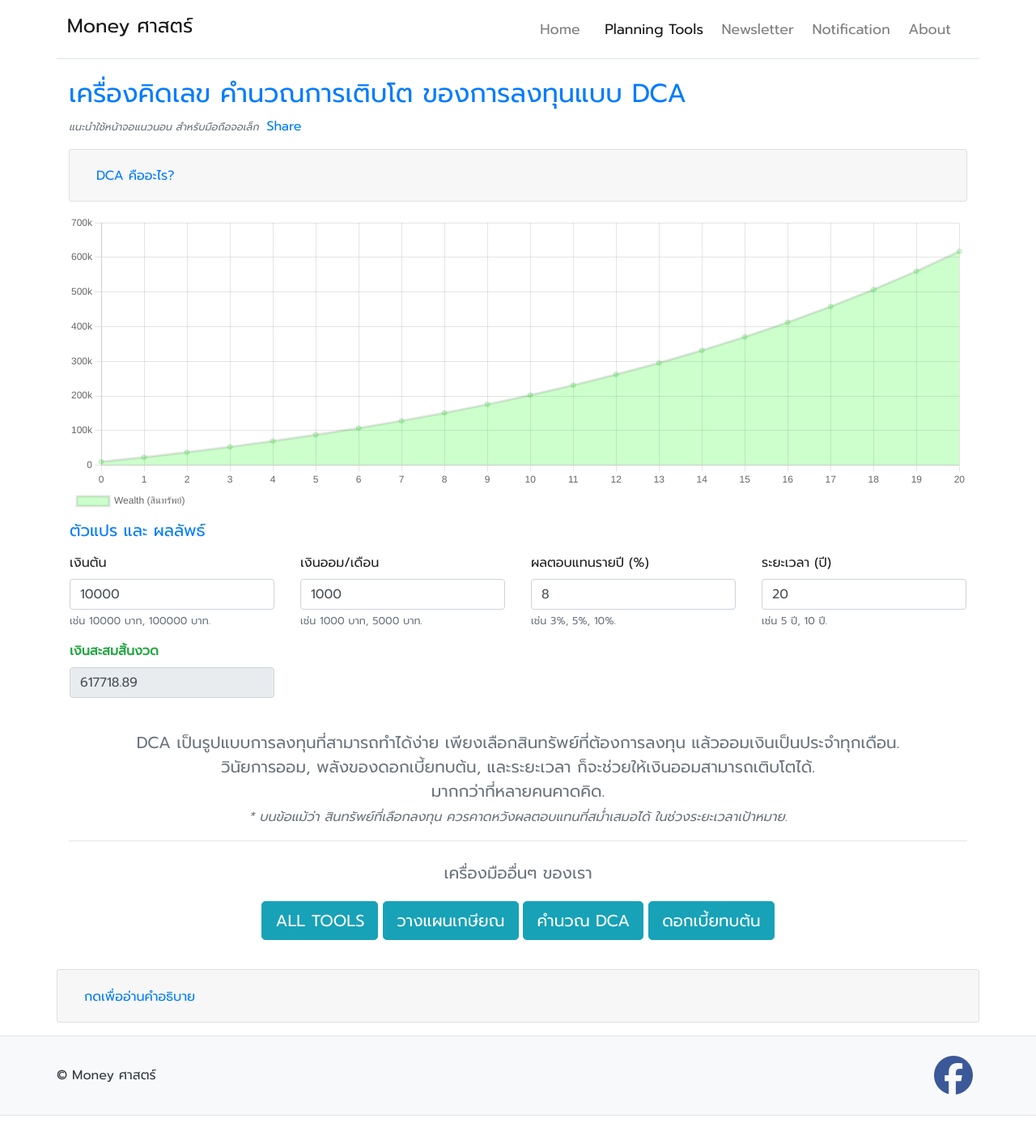
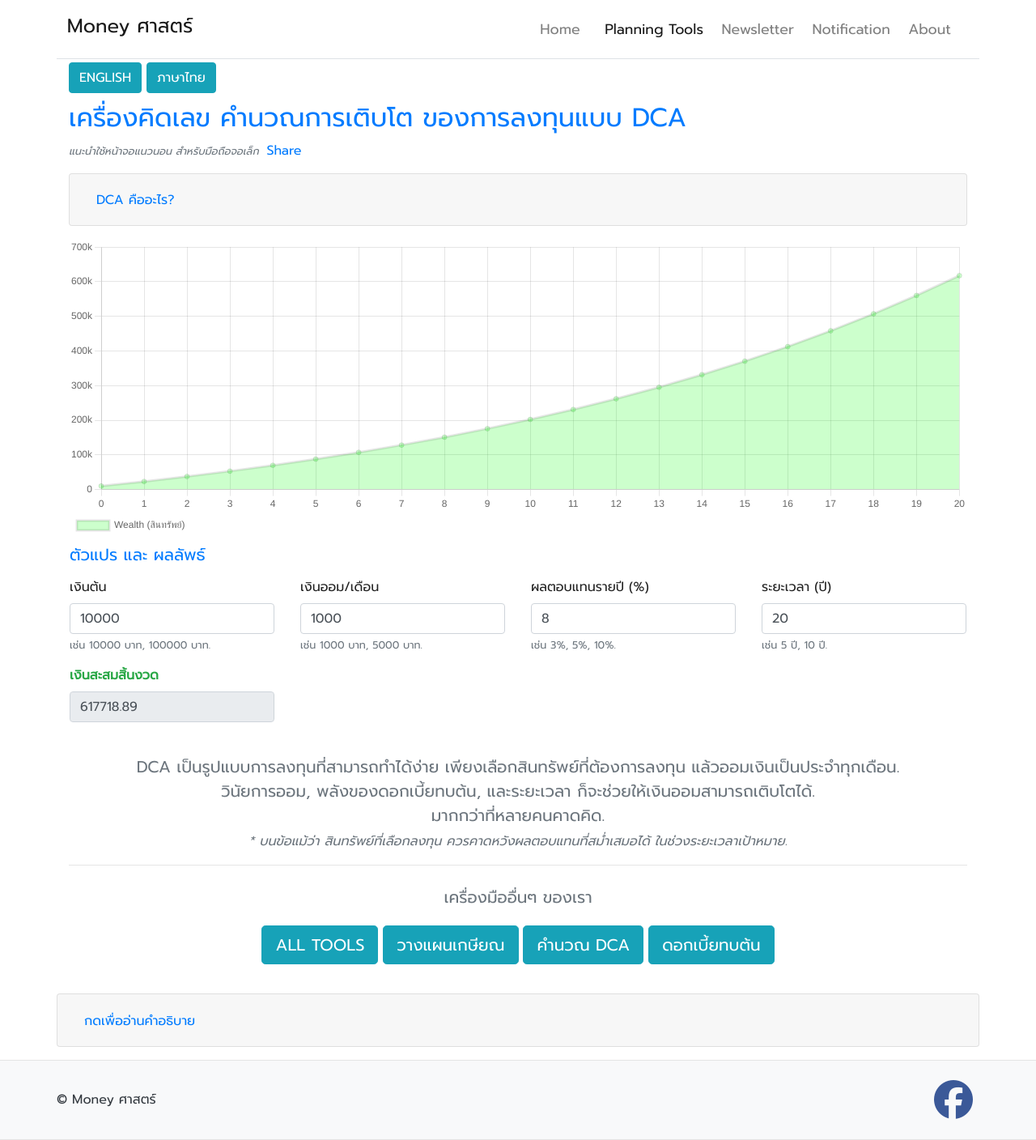
Before and after one commit to moneysart/moneysart.github.io, a Jekyll site: the page built from tools/dca/index.html, in a window 1280 px wide. Shown: the whole page at 81% size. Built offline with Jekyll 4.4.1, drawn with Linux system fonts in a browser that asks for light colours; nearby versions of some CDN libraries; before the commit the page ends 1378 px from its top, so only the background shows below that.

Commit message:
add lang in yaml Front Matter, add lang buttons

```diff
--- a/tools/dca/index.html
+++ b/tools/dca/index.html
@@ -4,13 +4,20 @@ layout: tool
 description: จำลองการเติบโตของการลงทุนแบบ DCA แบบ interactive ปรับตัวแปรได้ตามความต้องการของผู้ใช้ โดยมีกราฟช่วยแสดงผลการเติบโตของเงินลงทุน ตามเงินต้น เงินออมรายเดือน ระยะเวลา และผลตามผลตอบแทนคาดหวัง ช่วยให้วางแผนการเงินได้ง่ายขึ้น ด้วยตัวเอง.
 category: tools
 canonical_url: /tools/dca/
+url_th: /tools/dca/
+url_en: /en/tools/dca/
+url_x-default: /en/tools/dca/
 date: 2021-04-15
 ---
 
 
 <div class="container">
+    <!-- language selections -->
+    <a href="{{ page.url_en | prepend: site.baseurl }}" class="btn btn-info btn my-1">ENGLISH</a>
+    <a href="{{ page.url_th | prepend: site.baseurl }}" class="btn btn-info btn my-1">ภาษาไทย</a>
+
     <!-- chart -->
-    <div class="mt-4">
+    <div class="mt-2">
         <h2 class="text-primary">เครื่องคิดเลข คำนวณการเติบโต ของการลงทุนแบบ DCA</h2>
         <small class="font-italic text-muted">แนะนำใช้หน้าจอแนวนอน สำหรับมือถือจอเล็ก</small>
         <span class="fb-share-button ml-1" data-href="{{ page.canonical_url | prepend: site.base_canonical }}"
```
